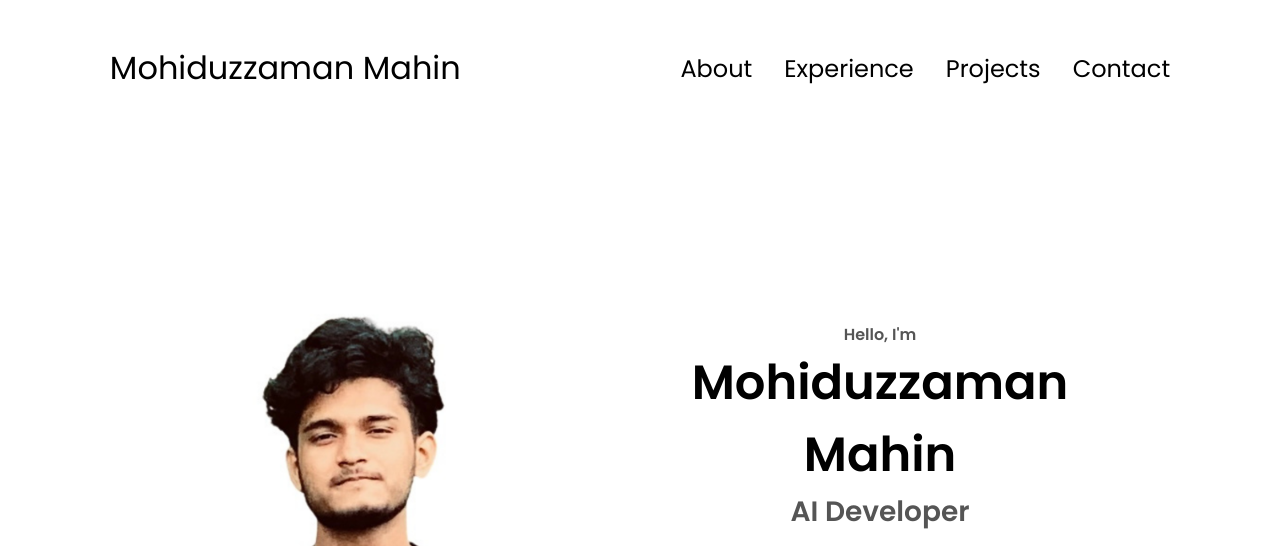
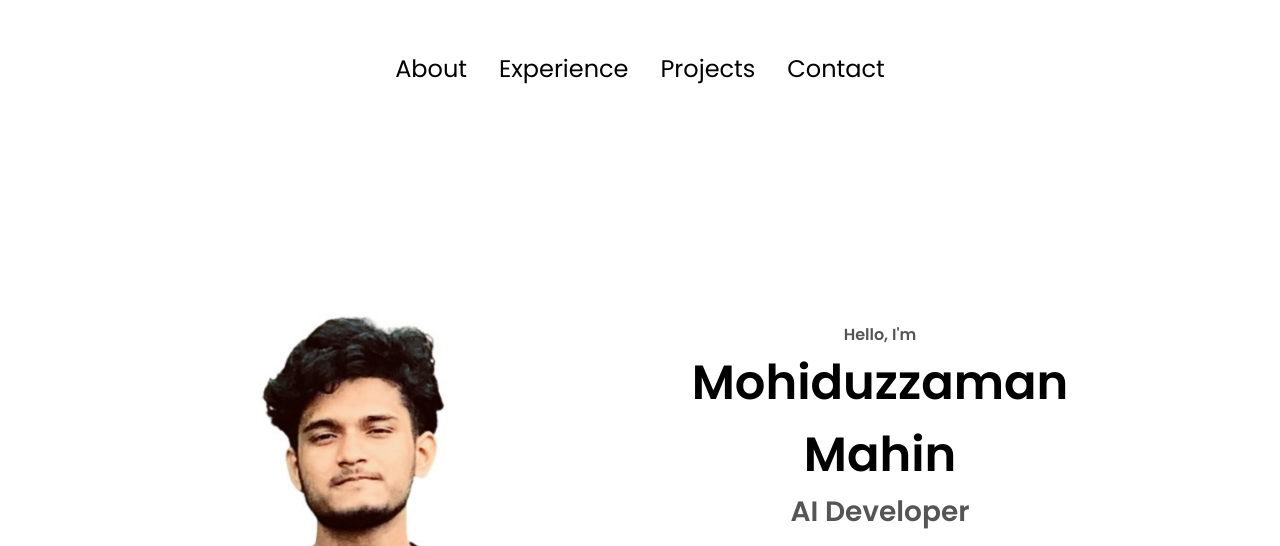
Before and after one commit to mohidmahin20/portfolio, a plain HTML site: page index.html in a window 1280 px wide. Shown: the top 546 px of the page. Drawn offline with Linux system fonts and the light colour scheme.

Commit message:
Update index.html

```diff
--- a/index.html
+++ b/index.html
@@ -10,7 +10,7 @@
   </head>
   <body>
     <nav id="desktop-nav">
-      <div class="logo">Mohiduzzaman Mahin</div>
+
       <div>
         <ul class="nav-links">
           <li><a href="#about">About</a></li>
```
